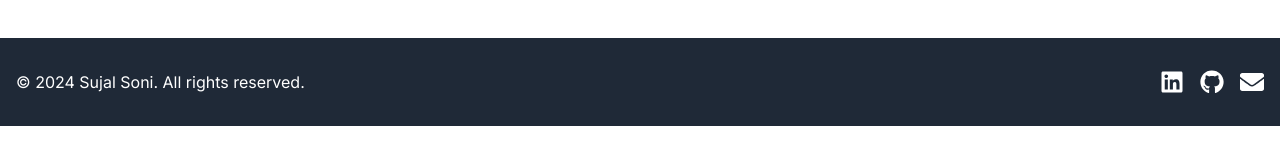
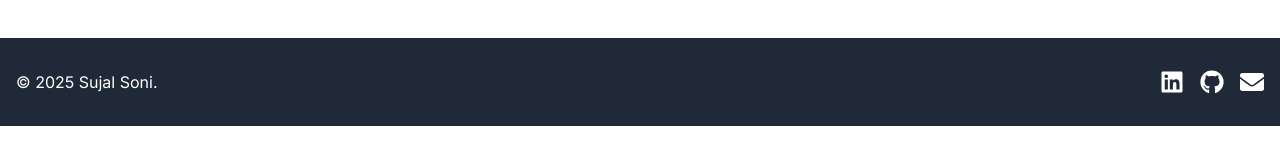
Before and after one commit to Sujal-2820/Portfolio_new, a Next.js app in the folder portfolio-sujal/: page / in a window 1280 px wide. Shown: the part 2002-2162 px from the top of the page. Built offline with nearby package versions, Linux system fonts and the light colour scheme.

Commit message:
modified Footer

```diff
--- a/portfolio-sujal/src/app/components/Footer.js
+++ b/portfolio-sujal/src/app/components/Footer.js
@@ -6,7 +6,7 @@ export default function Footer() {
       <div className="container mx-auto px-4">
         <div className="flex flex-col md:flex-row justify-between items-center">
           <div className="mb-4 md:mb-0">
-            <p>&copy; 2024 Sujal Soni. All rights reserved.</p>
+            <p>&copy; 2025 Sujal Soni.</p>
           </div>
           <div className="flex space-x-4">
             <a href="https://www.linkedin.com/in/sujal-soni/" target="_blank" rel="noopener noreferrer" className="hover:text-blue-400 transition duration-300">
```
